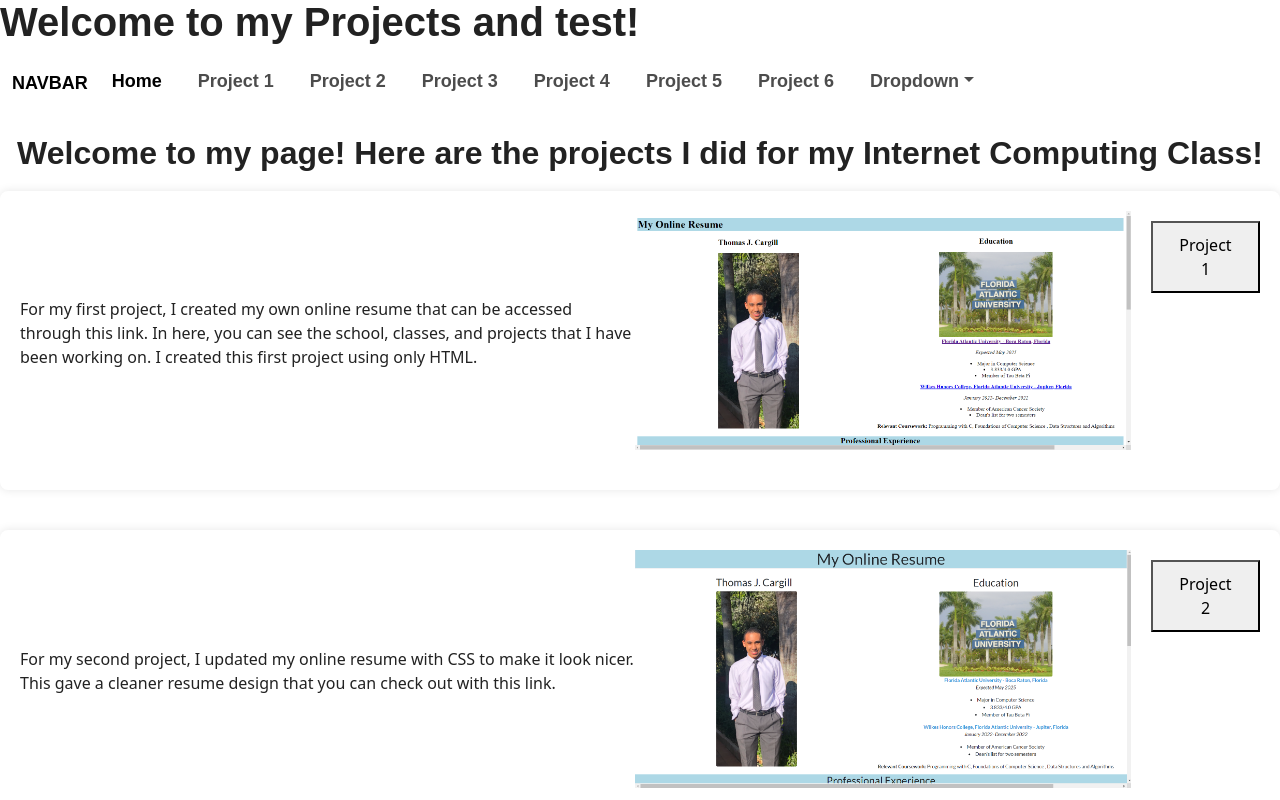
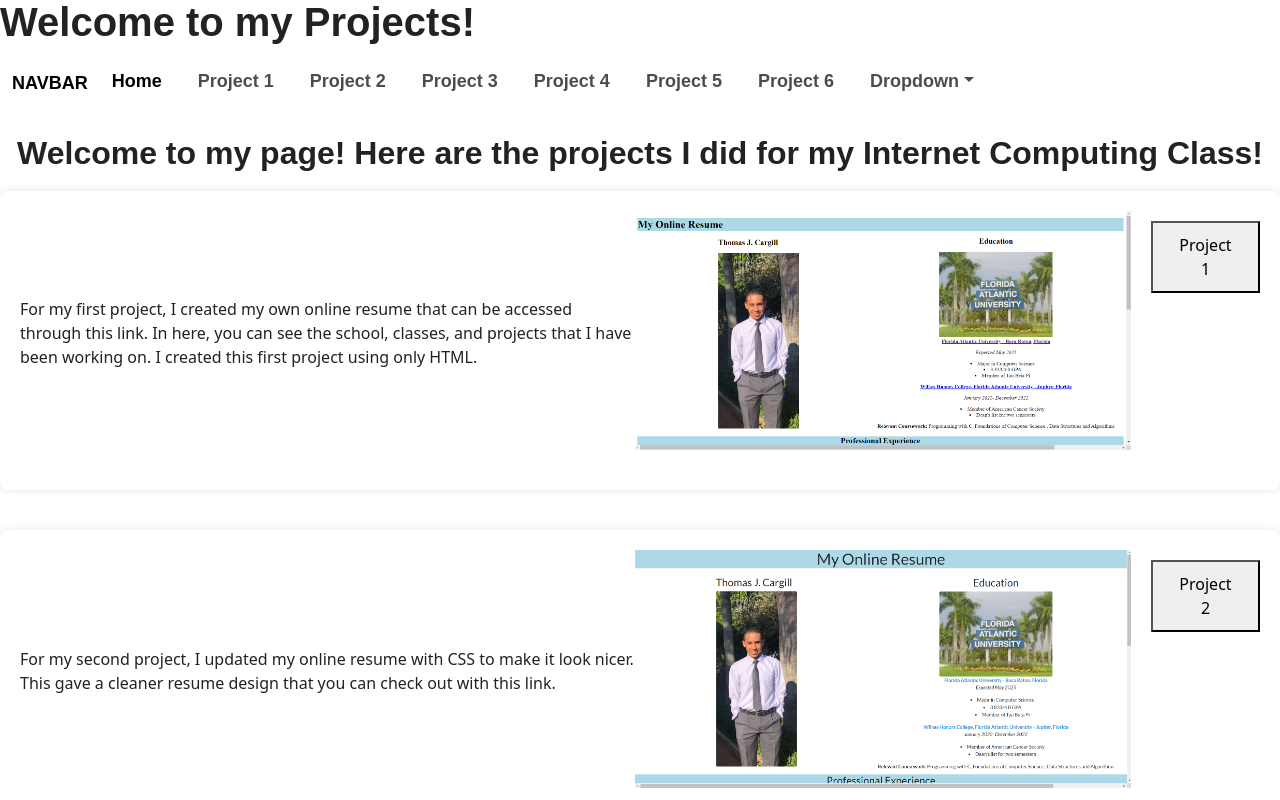
Before and after one commit to tcargill1/tc-website, a website: page my_website/public/index.html in a window 1280 px wide. Shown: the top 800 px of the page. Drawn offline with nearby package versions, Linux system fonts and the light colour scheme; a web font is replaced by a local one.

```diff
--- a/my_website/public/index.html
+++ b/my_website/public/index.html
@@ -7,7 +7,7 @@
         <link rel="stylesheet" href="mystyle.css">
     </head>
     <body>
-        <h1> Welcome to my Projects and test! </h1>
+        <h1> Welcome to my Projects! </h1>
 
         <nav class="navbar navbar-expand-lg bg-body-tertiary">
             <div class="container-fluid">
```
